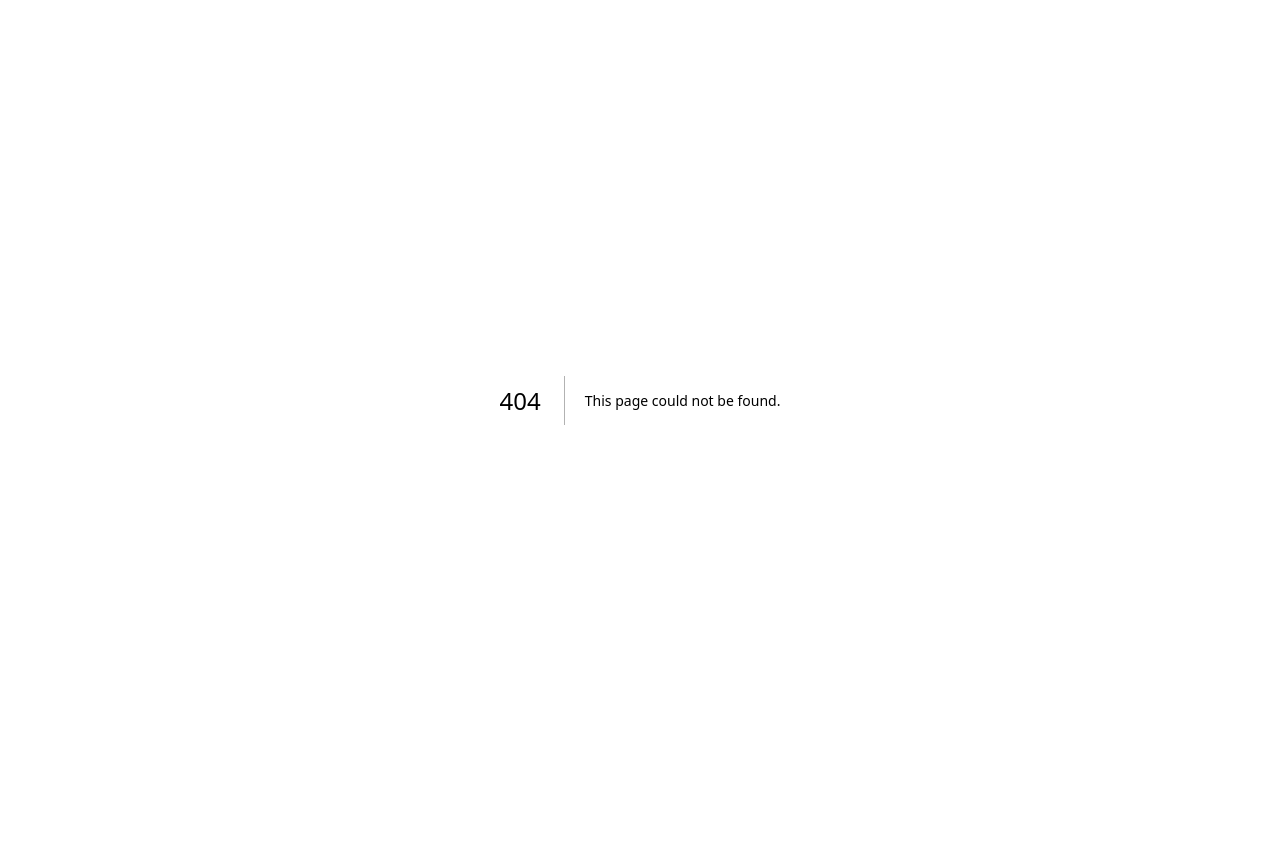
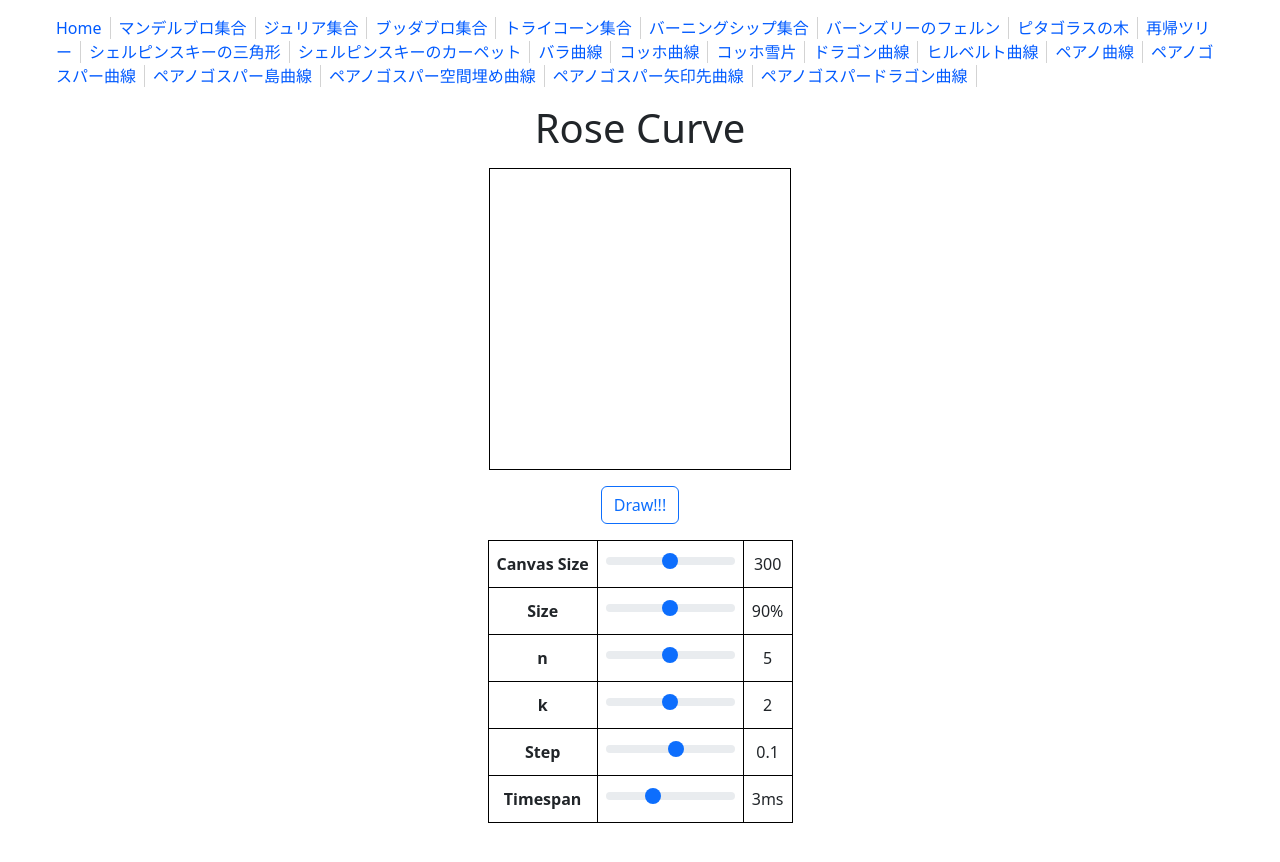
Before and after one commit to osawa-koki/fractal-drawer.ts, a Next.js app: page /rose-curve in a window 1280 px wide. Before the commit this address had no page. Shown: the top 862 px of the page. Before the commit the page ends 800 px from the top, so only its background shows below. Built offline with nearby package versions, Linux system fonts and the light colour scheme.

Commit message:
小さな修正。

```diff
--- /dev/null
+++ b/pages/rose-curve.tsx
@@ -0,0 +1,105 @@
+import React, { useRef, useState, useEffect } from 'react';
+import Button from 'react-bootstrap/Button';
+import Form from 'react-bootstrap/Form';
+
+import Layout from '../components/Layout';
+import Settings from '../components/Settings';
+
+const pageName = 'Rose Curve';
+
+const canvasMinSize = 100;
+const canvasMaxSize = 500;
+const sizeMin = 50;
+const sizeMax = 100;
+const nMin = 1;
+const nMax = 15;
+const kMin = 1;
+const kMax = 15;
+const stepMin = 0.1;
+const stepMax = 1;
+const timespanMin = 1;
+const timespanMax = 30;
+
+const RoseCurve = () => {
+
+  let canvasRef = useRef<HTMLCanvasElement>(null);
+
+  let [canvasSize, setCanvasSize] = useState(300);
+  let [n, setN] = useState(5);
+  let [k, setK] = useState(2);
+  let [size, setSize] = useState(90);
+  let [step, setStep] = useState(0.1);
+  let [timespan, setTimespan] = useState(3);
+
+  let canvas: HTMLCanvasElement;
+  let ctx: CanvasRenderingContext2D;
+
+  useEffect (() => {
+    canvas = canvasRef.current!;
+    ctx = canvas.getContext('2d')!;
+    // Draw();
+  }, [canvasSize, n, k, size, step, timespan]);
+
+  async function Draw() {
+    ctx.clearRect(0, 0, canvasSize, canvasSize);
+    let color = 0;
+    for (let i = 0; i < 360 * n; i = i + step) {
+      const deg = i * Math.PI / 180;
+      const x = Math.sin((n * i / k) * Math.PI / 180) * Math.cos(deg);
+      const y = Math.sin((n * i / k) * Math.PI / 180) * Math.sin(deg);
+      const zoom = canvasSize / 2 * size / 100;
+      ctx.fillStyle = `hsl(${color}, 100%, 50%)`;
+      color = (color + 1) % 360;
+      ctx.fillRect(x * zoom + canvasSize / 2, y * zoom + canvasSize / 2, 1, 1);
+      await new Promise(resolve => setTimeout(resolve, timespan));
+    }
+  }
+
+  return (
+    <Layout title={`${pageName} (${Settings.ProjectName})`} favicon='feature-image/rose-curve.png'>
+      <div id='CanvasArea'>
+        <h1>{pageName}</h1>
+        <canvas ref={canvasRef} width={canvasSize} height={canvasSize} />
+      </div>
+      <div id='button-div'>
+        <Button variant="outline-primary" onClick={Draw}>Draw!!!</Button>
+      </div>
+      <table id='Settings'>
+        <tbody>
+          <tr>
+            <th>Canvas Size</th>
+            <td><Form.Range min={canvasMinSize} max={canvasMaxSize} onInput={(e) => {setCanvasSize(parseInt((e.target as HTMLInputElement).value))}} /></td>
+            <td>{canvasSize}</td>
+          </tr>
+          <tr>
+            <th>Size</th>
+            <td><Form.Range min={sizeMin} max={sizeMax} onInput={(e) => {setSize(parseInt((e.target as HTMLInputElement).value))}} /></td>
+            <td>{size}%</td>
+          </tr>
+          <tr>
+            <th>n</th>
+            <td><Form.Range min={nMin} max={nMax} onInput={(e) => {setN(parseInt((e.target as HTMLInputElement).value))}} /></td>
+            <td>{n}</td>
+          </tr>
+          <tr>
+            <th>k</th>
+            <td><Form.Range min={kMin} max={kMax} onInput={(e) => {setK(parseInt((e.target as HTMLInputElement).value))}} /></td>
+            <td>{k}</td>
+          </tr>
+          <tr>
+            <th>Step</th>
+            <td><Form.Range min={stepMin} max={stepMax} step={0.1} onInput={(e) => {setStep(parseFloat((e.target as HTMLInputElement).value))}} /></td>
+            <td>{step}</td>
+          </tr>
+          <tr>
+            <th>Timespan</th>
+            <td><Form.Range min={timespanMin} max={timespanMax} step={10} onInput={(e) => {setTimespan(parseInt((e.target as HTMLInputElement).value))}} /></td>
+            <td>{timespan}ms</td>
+          </tr>
+        </tbody>
+      </table>
+    </Layout>
+  );
+};
+
+export default RoseCurve;
```
Also changed, not shown: public/feature-image/rose-curve.png (added).
